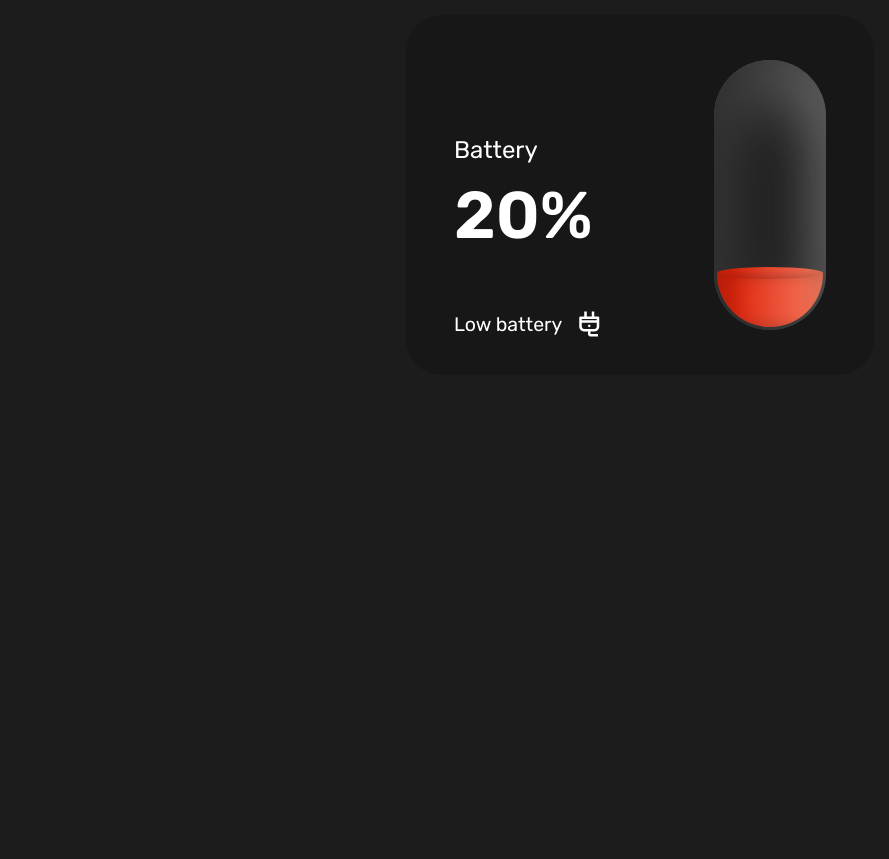
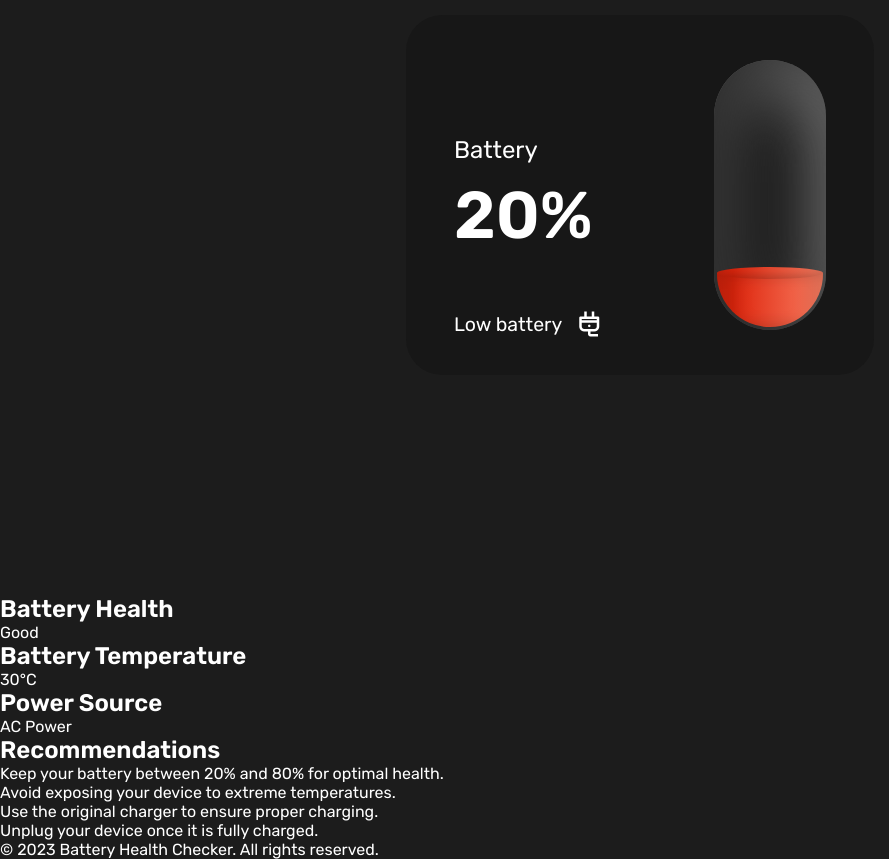
Before and after one commit to festus-sulumeti/Battery_health_checker, a plain HTML site: page index.html in a window 1280 px wide. Shown: the part 205-1064 px from the top of the page, without its empty margins (0-889 px from the left). Before the commit the page ends 800 px from the top, so only its background shows below. Drawn offline with nearby package versions, Linux system fonts and the light colour scheme.

Commit message:
Add footer section and battery care tips to HTML

```diff
--- a/index.html
+++ b/index.html
@@ -3,7 +3,7 @@
 <head>
     <meta charset="UTF-8">
     <meta name="viewport" content="width=device-width, initial-scale=1.0">
-    <title>Live Battery percentage</title>
+    <title>Battery Health Checker</title>
 
       <!--=============== REMIXICONS ===============-->
       <link href="https://cdn.jsdelivr.net/npm/remixicon@2.5.0/fonts/remixicon.css" rel="stylesheet">
@@ -35,6 +35,40 @@
         </div>
     </section>
 
+    <!-- New section for additional battery information -->
+    <section class="battery-info">
+        <div class="battery-info__card">
+            <h2>Battery Health</h2>
+            <p class="battery-info__health">Good</p>
+        </div>
+        <div class="battery-info__card">
+            <h2>Battery Temperature</h2>
+            <p class="battery-info__temperature">30°C</p>
+        </div>
+        <div class="battery-info__card">
+            <h2>Power Source</h2>
+            <p class="battery-info__source">AC Power</p>
+        </div>
+    </section>
+
+    <!-- New section for battery recommendations -->
+    <section class="battery-recommendations">
+        <div class="battery-recommendations__card">
+            <h2>Recommendations</h2>
+            <ul class="battery-recommendations__list">
+                <li>Keep your battery between 20% and 80% for optimal health.</li>
+                <li>Avoid exposing your device to extreme temperatures.</li>
+                <li>Use the original charger to ensure proper charging.</li>
+                <li>Unplug your device once it is fully charged.</li>
+            </ul>
+        </div>
+    </section>
+
+    <!-- Footer section -->
+    <footer class="footer">
+        <p>&copy; 2023 Battery Health Checker. All rights reserved.</p>
+    </footer>
+
     <script src="./js/index.js"></script>
 </body>
 </html>
```
